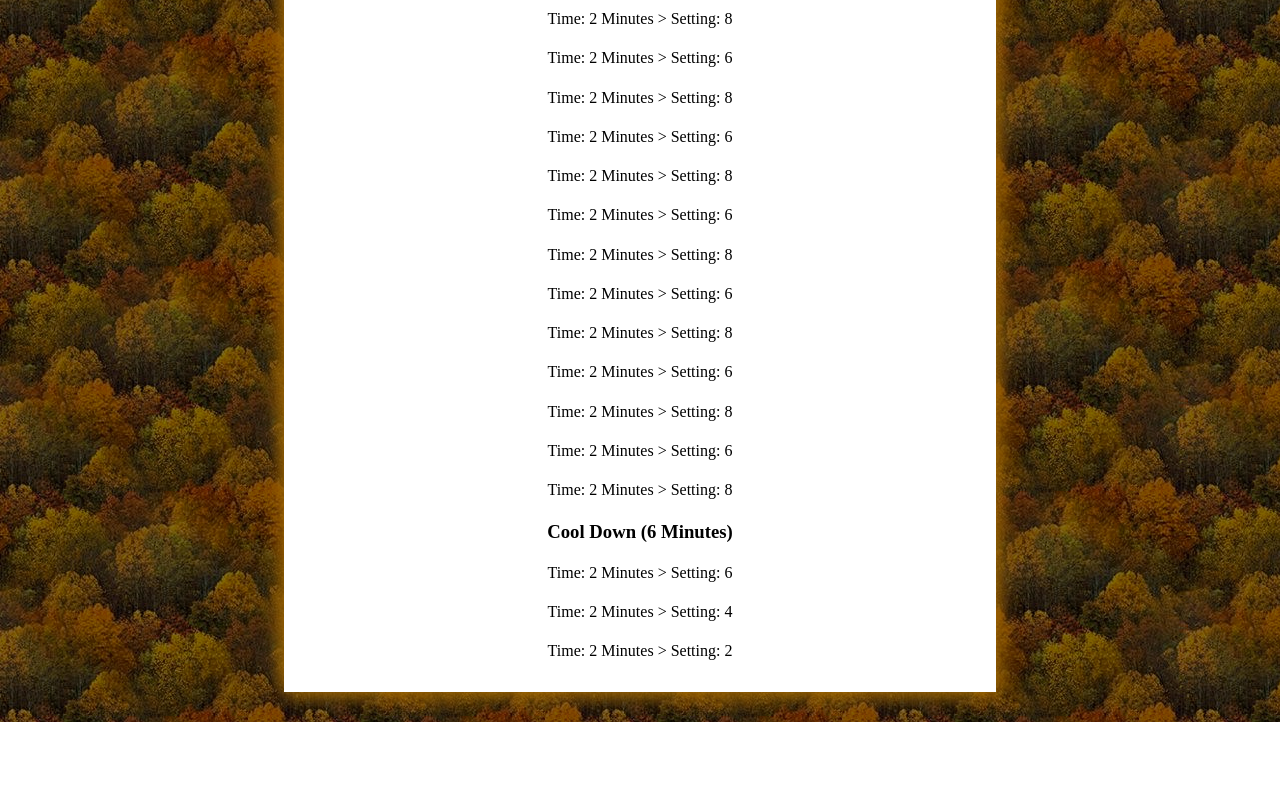
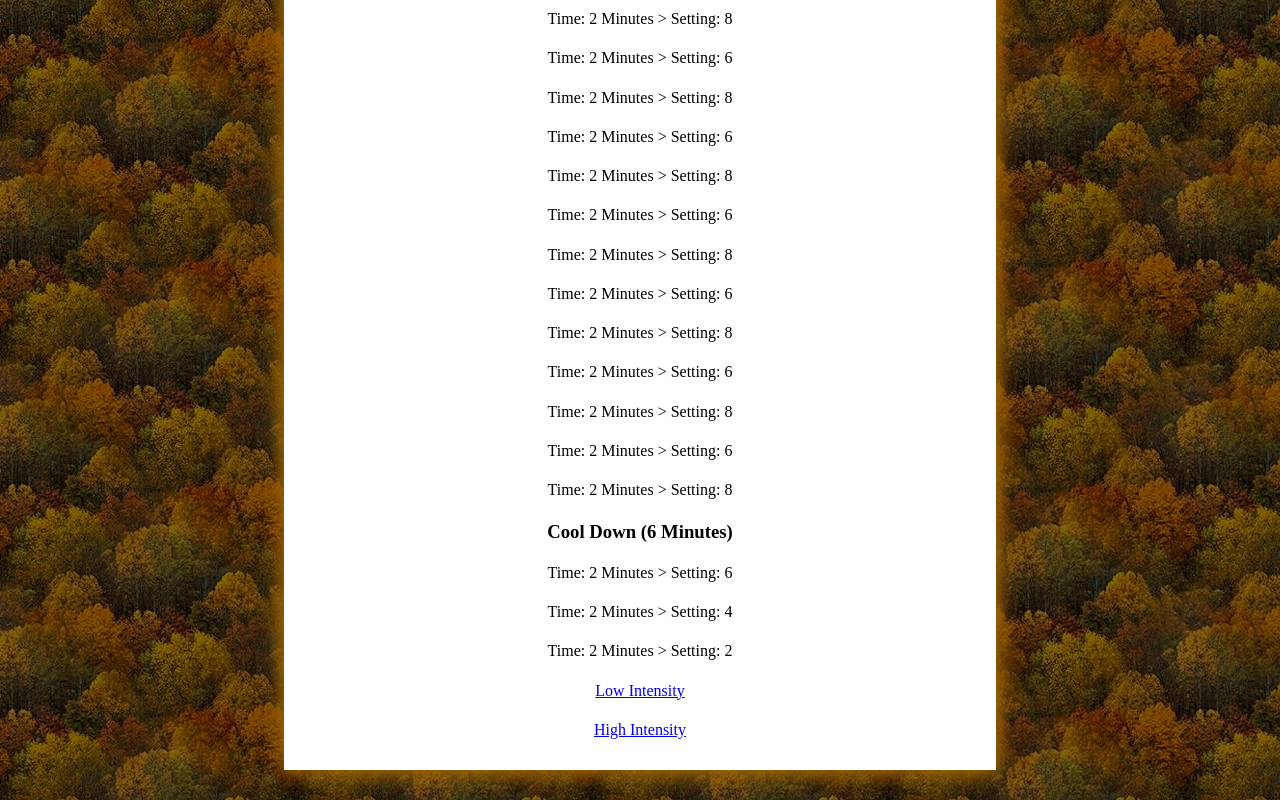
Before and after one commit to DanielJoW/Excercise-Bike-Automation, a plain HTML site: page index.html in a window 1280 px wide. Shown: the part 409-1209 px from the top of the page. Before the commit the page ends 1131 px from the top, so only its background shows below. Drawn offline with Linux system fonts and the light colour scheme.

Commit message:
Update index.html
Footer links added.

```diff
--- a/index.html
+++ b/index.html
@@ -41,5 +41,13 @@
     <h4 id="cooldown3">Time: 2 Minutes > Setting: 2</h4>
   </div
 </div>
+<div id="footer">
+<div id="link1">
+  <h4><a href="https://danieljow.github.io/Excercise-Bike-Automation/">Low Intensity</a></h4>
+</div>
+  <div id="link2">
+  <h4><a href="https://danieljow.github.io/High-Intensity-Bike/">High Intensity</a></h4>
+</div>
+</div>
 </body>
 </html>
```
